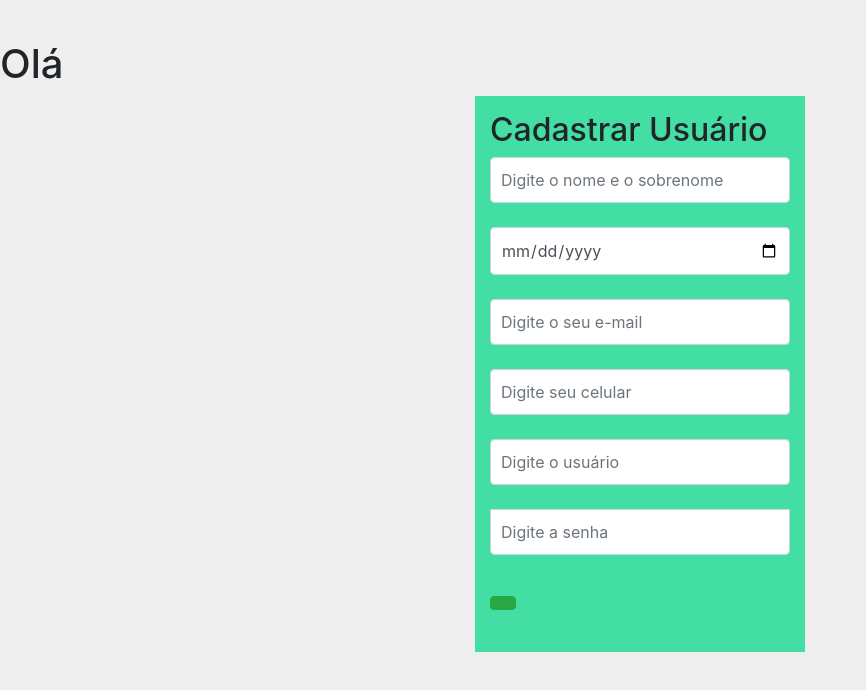
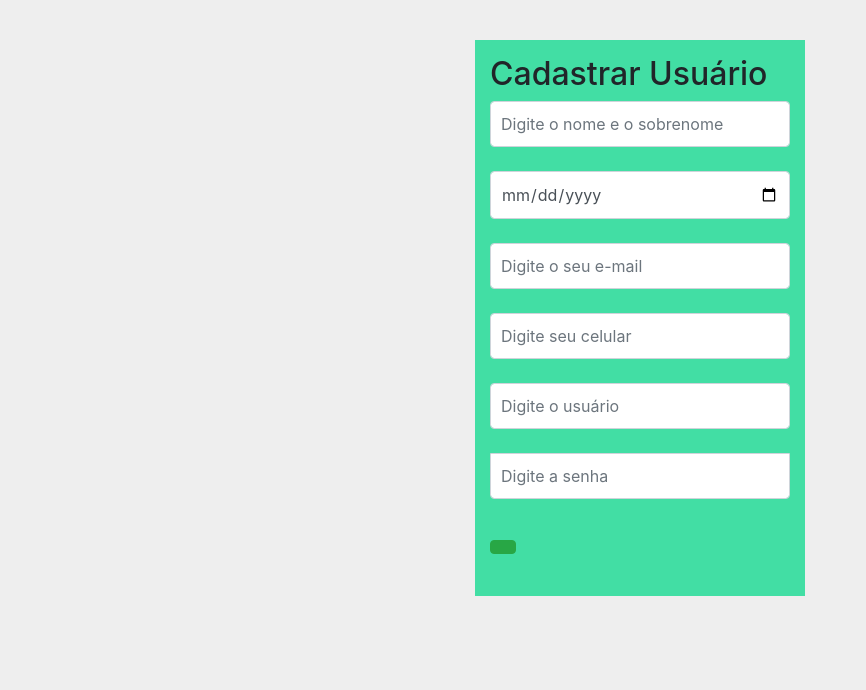
Before and after one commit to drianocorrea/infodados, a plain HTML site: page cadastro.html in a window 1280 px wide. Shown: the whole page, without its empty margins (0-866 px from the left). Drawn offline with nearby package versions, Linux system fonts and the light colour scheme; files that its build step writes are made by us from their sources; files whose address does not match are found by name.

Commit message:
Tirando teste

```diff
--- a/cadastro.html
+++ b/cadastro.html
@@ -10,9 +10,6 @@
     <title>Formulário de cadastro</title>
 </head>
 <body>
-    <div>
-        <h1>Olá</h1>
-    </div>
     <div class="container">
         <div class="form-signin" style="background: #42dea4;">
             <h2>Cadastrar Usuário</h2>
```
